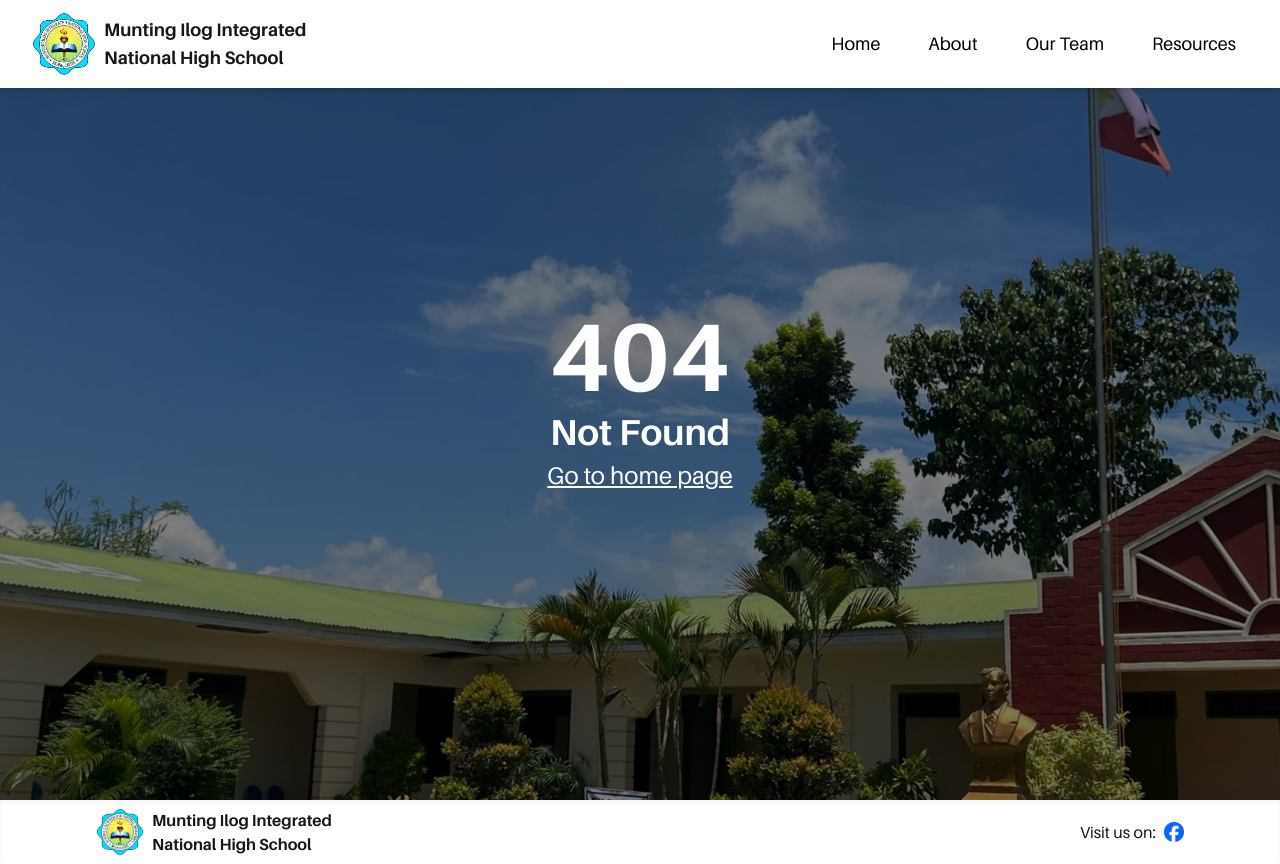
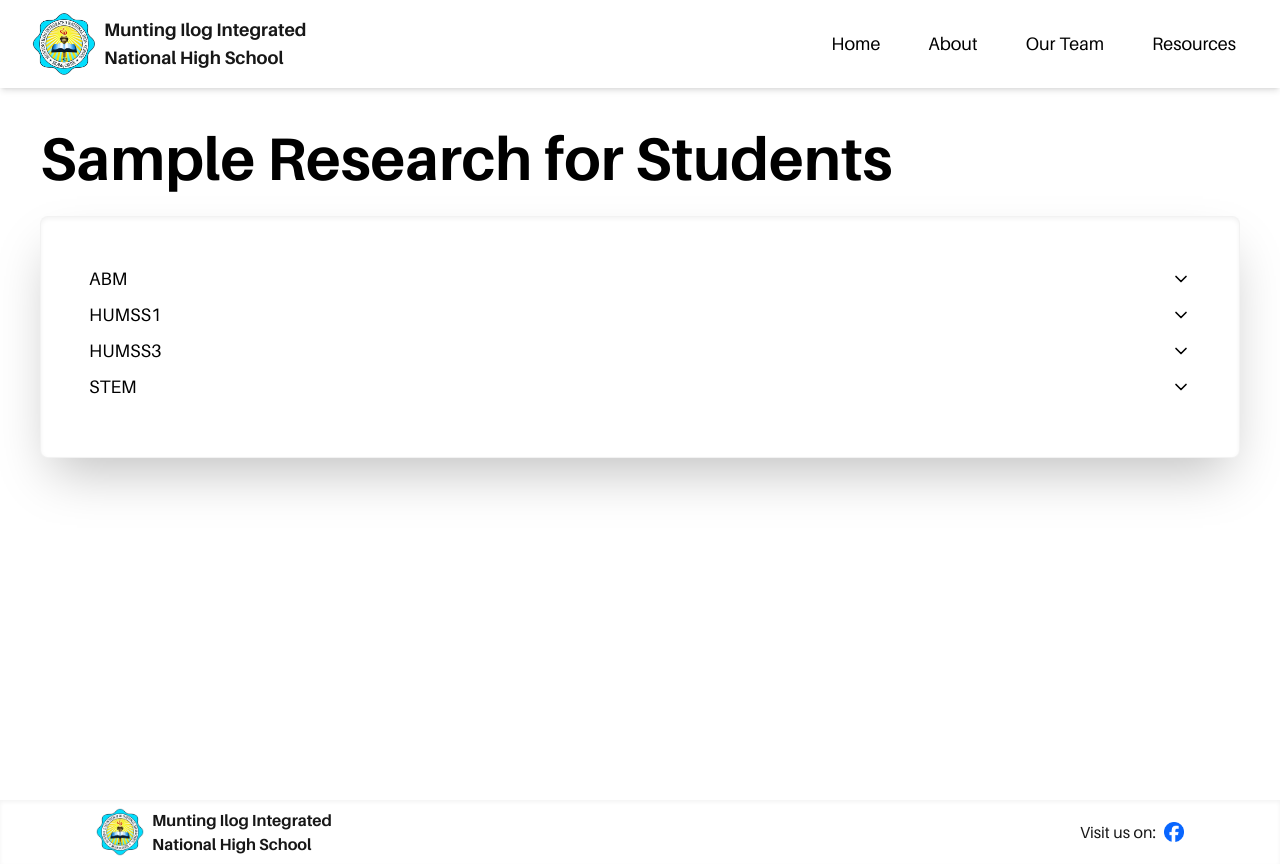
Before and after one commit to eu4nza/MINHS-The-Grid, a Next.js app: page /sample-research/students in a window 1280 px wide. Before the commit this address had no page. Built offline with nearby package versions, Linux system fonts and the light colour scheme.

Commit message:
added sample research pages

```diff
--- /dev/null
+++ b/src/app/sample-research/page.tsx
@@ -0,0 +1,5 @@
+import { redirect } from "next/navigation";
+
+export default function Page() {
+  redirect("/#resources");
+}
--- /dev/null
+++ b/src/app/sample-research/students/layout.tsx
@@ -0,0 +1,9 @@
+import type { Metadata } from "next";
+
+export const metadata: Metadata = {
+  title: "Sample Research for Students",
+};
+
+export default function layout({ children }: { children: React.ReactNode }) {
+  return <section>{children}</section>;
+}
--- /dev/null
+++ b/src/app/sample-research/students/page.tsx
@@ -0,0 +1,150 @@
+"use client";
+import Link from "next/link";
+import { useState } from "react";
+import { ChevronDown } from "lucide-react";
+import { motion } from "framer-motion";
+
+export default function Page() {
+  const sections = [
+    {
+      label: "ABM",
+      dropdown: [
+        {
+          label: "Abraham et al.pdf",
+          href: "/sample-research/students/abm/Abraham_et_al.pdf",
+        },
+        {
+          label: "Delica et al.pdf",
+          href: "/sample-research/students/abm/Delica_et_al.pdf",
+        },
+        {
+          label: "Ripalda, et al.pdf",
+          href: "/sample-research/students/abm/Ripalda,_et_al.pdf",
+        },
+      ],
+    },
+    {
+      label: "HUMSS1",
+      dropdown: [
+        {
+          label: "Baldon et al.pdf",
+          href: "/sample-research/students/humss1/Baldon_et_al.pdf",
+        },
+        {
+          label: "Barrameda et al.pdf",
+          href: "/sample-research/students/humss1/Barrameda_et_al.pdf",
+        },
+        {
+          label: "Calibozo, et al.pdf",
+          href: "/sample-research/students/humss1/Calibozo,_et_al.pdf",
+        },
+        {
+          label: "Del Mundo et.al.pdf",
+          href: "/sample-research/students/humss1/Del_Mundo_et.al.pdf",
+        },
+      ],
+    },
+    {
+      label: "HUMSS3",
+      dropdown: [
+        {
+          label: "Paglinawan, et al.docx",
+          href: "/sample-research/students/humss3/Paglinawan,_et_al.docx",
+        },
+        {
+          label: "Paaradero, et al.pdf",
+          href: "/sample-research/students/humss3/Paradero,_et_al.pdf",
+        },
+        {
+          label: "Vertudez, et al.pdf",
+          href: "/sample-research/students/humss3/Vertudez,_et_al.pdf",
+        },
+      ],
+    },
+    {
+      label: "STEM",
+      dropdown: [
+        {
+          label: "Cerbito, et al.pdf",
+          href: "/sample-research/students/stem/Cerbito,_et_al.pdf",
+        },
+        {
+          label: "De guia, et al.pdf",
+          href: "/sample-research/students/stem/De guia,_et_al.pdf",
+        },
+        {
+          label: "Enriquez, et al.pd",
+          href: "/sample-research/students/stem/Enriquez,_et_al.pdf",
+        },
+        {
+          label: "Paglinawan, et al.pdf",
+          href: "/sample-research/students/stem/Paglinawan,_et_al.pdf",
+        },
+      ],
+    },
+  ];
+
+  return (
+    <main className="w-full min-h-screen bg-white">
+      <div className="flex flex-col py-24 lg:py-32 relative gap-2 justify-center items-start w-full text-black px-5 lg:px-10">
+        <p className="flex justify-start text-left text-2xl lg:text-6xl font-bold mb-5">
+          Sample Research for Students
+        </p>
+
+        <div className="text-base p-6 lg:text-lg lg:p-12 w-full bg-white text-black border-black/5 border-1 shadow-2xl inset-shadow-sm rounded-lg">
+          <div>
+            {sections.map((section) => {
+              const [isDropdownOpen, setDropdownOpen] = useState(false);
+
+              return (
+                <div key={section.label}>
+                  {/* Updated layout: flex on parent to align label and chevron */}
+                  <div
+                    className="flex items-center cursor-pointer hover:underline hover:text-blue-600 mb-2"
+                    onClick={() => setDropdownOpen(!isDropdownOpen)}
+                  >
+                    <p className="flex-1">{section.label}</p>
+                    <motion.div
+                      animate={{ rotate: isDropdownOpen ? 180 : 0 }}
+                      transition={{ duration: 0.3 }}
+                    >
+                      <ChevronDown size={20} />
+                    </motion.div>
+                  </div>
+
+                  {/* Smooth open/close animation for dropdown */}
+                  <motion.div
+                    initial={{ opacity: 0, height: 0 }}
+                    animate={{
+                      opacity: isDropdownOpen ? 1 : 0,
+                      height: isDropdownOpen ? "auto" : 0,
+                    }}
+                    exit={{ opacity: 0, height: 0 }}
+                    transition={{
+                      opacity: { duration: 0.3, ease: "easeInOut" },
+                      height: { duration: 0.3, ease: "easeInOut" },
+                    }}
+                    className="ml-4 overflow-hidden"
+                  >
+                    {isDropdownOpen &&
+                      section.dropdown.map((link) => (
+                        <a
+                          key={link.label}
+                          href={link.href}
+                          target="_blank"
+                          rel="noopener noreferrer"
+                          className="block hover:underline hover:text-blue-600 mb-1"
+                        >
+                          {link.label}
+                        </a>
+                      ))}
+                  </motion.div>
+                </div>
+              );
+            })}
+          </div>
+        </div>
+      </div>
+    </main>
+  );
+}
--- /dev/null
+++ b/src/app/sample-research/teachers/page.tsx
@@ -0,0 +1,82 @@
+import type { Metadata } from "next";
+import Link from "next/link";
+import {
+  Breadcrumb,
+  BreadcrumbItem,
+  BreadcrumbLink,
+  BreadcrumbList,
+  BreadcrumbPage,
+  BreadcrumbSeparator,
+} from "@/components/ui/breadcrumb";
+
+export const metadata: Metadata = {
+  title: "Sample Research for Teachers",
+};
+
+export default function Page() {
+  const sections = [
+    {
+      label: "Aguilar_East 2.docx",
+      href: "/sample-research/teachers/Aguilar_East_2.docx",
+    },
+    {
+      label: "Carabeo_East.pdf",
+      href: "/sample-research/teachers/Carabeo_East.pdf",
+    },
+    {
+      label: "CARABEO_Understanding ESL Experiences.docx",
+      href: "/sample-research/teachers/CARABEO_Understanding_ESL_Experiences.docx",
+    },
+    {
+      label: "Content Analysis of Research Abstracts from Region IV.docx",
+      href: "/sample-research/teachers/Content_Analysis_of_Research_Abstracts_from_Region_IV.docx",
+    },
+    {
+      label: "Diquit_CID.docx",
+      href: "/sample-research/teachers/Diquit_CID.docx",
+    },
+  ];
+
+  return (
+    <main className="w-full min-h-screen bg-white">
+      <div className="flex flex-col py-24 lg:py-32 relative gap-2 justify-center items-start w-full text-black px-5 lg:px-10">
+        <Breadcrumb>
+          <BreadcrumbList>
+            <BreadcrumbItem>
+              <BreadcrumbLink href="/">Home</BreadcrumbLink>
+            </BreadcrumbItem>
+            <BreadcrumbSeparator />
+            <BreadcrumbItem>
+              <BreadcrumbLink href="/#resources">Resources</BreadcrumbLink>
+            </BreadcrumbItem>
+            <BreadcrumbSeparator />
+            <BreadcrumbItem>
+              <BreadcrumbPage>Sample Research for Teachers</BreadcrumbPage>
+            </BreadcrumbItem>
+          </BreadcrumbList>
+        </Breadcrumb>
+
+        <p className="flex justify-start text-left text-2xl lg:text-6xl font-bold mb-5">
+          Sample Research for Teachers
+        </p>
+
+        <div className="text-base p-6 lg:text-lg lg:p-12 w-full bg-white text-black border-black/5 border-1 shadow-2xl inset-shadow-sm rounded-lg">
+          <div>
+            {sections.map((section) => (
+              <div key={section.label}>
+                <a
+                  href={section.href}
+                  target="_blank"
+                  rel="noopener noreferrer"
+                  className="block hover:underline hover:text-blue-600 mb-2"
+                >
+                  <p>{section.label}</p>
+                </a>
+              </div>
+            ))}
+          </div>
+        </div>
+      </div>
+    </main>
+  );
+}
```
